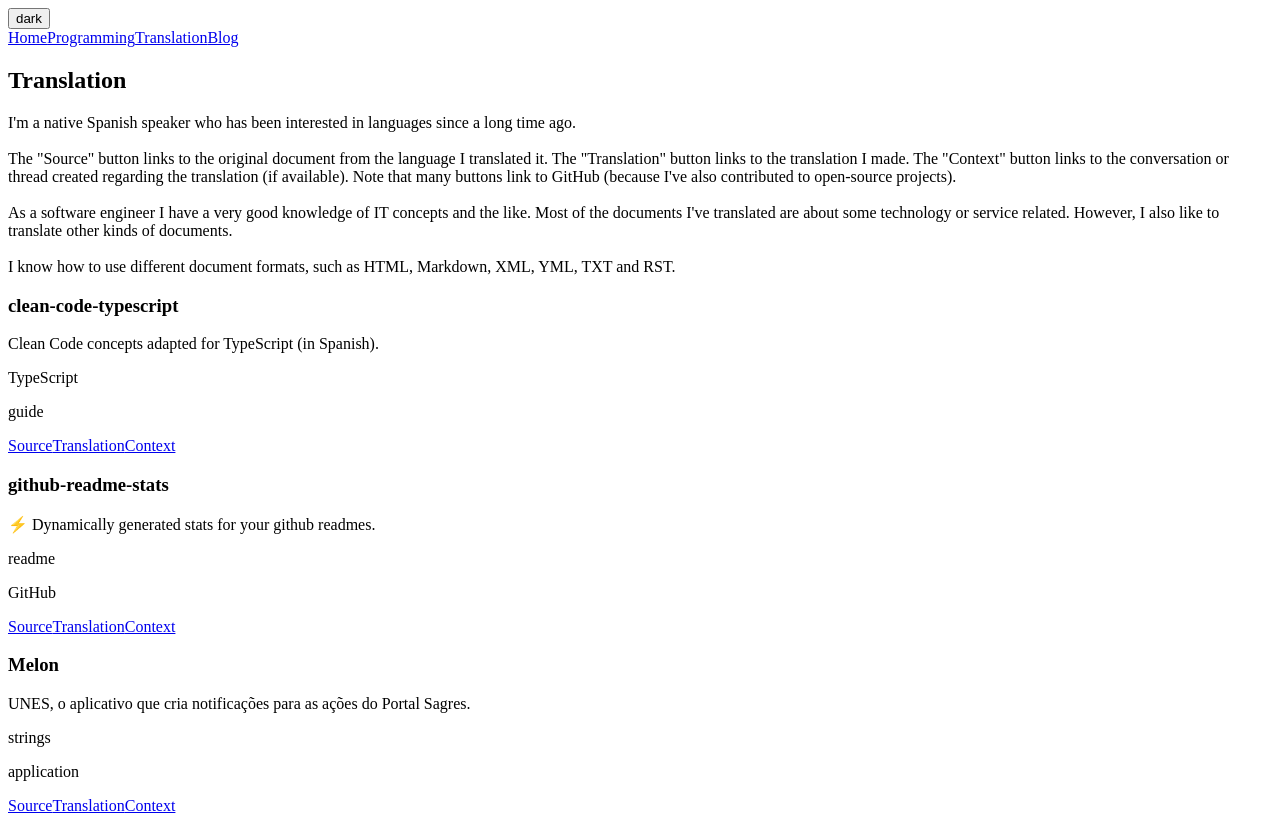
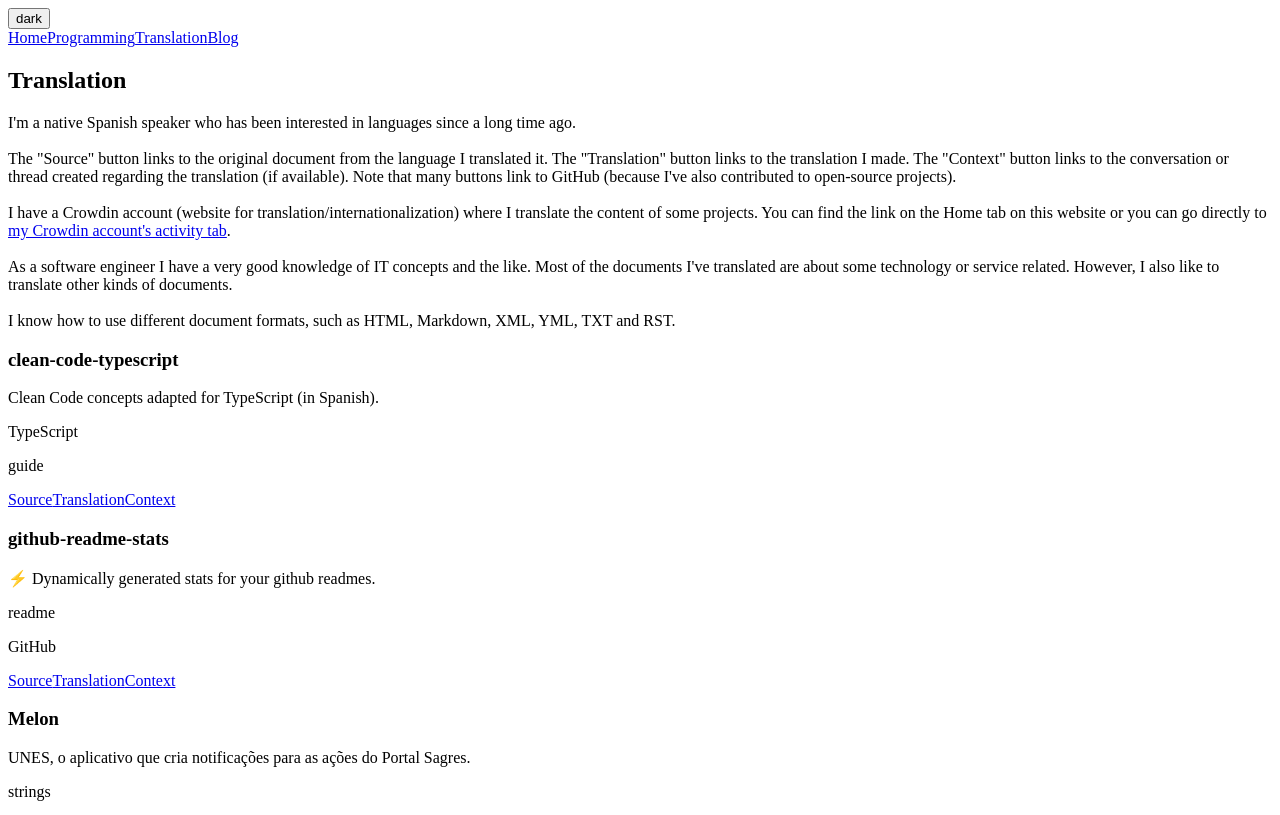
Before and after one commit to JoseDeFreitas/JoseDeFreitas-website, a Next.js app: page /translation in a window 1280 px wide. Shown: the top 815 px of the page. Built offline with nearby package versions, Linux system fonts and the light colour scheme.

Commit message:
Add link to Crowdin activity tab

```diff
--- a/pages/translation.js
+++ b/pages/translation.js
@@ -29,6 +29,9 @@ export default function Translation({ projectsList }) {
                             The "Context" button links to the conversation or thread created regarding
                             the translation (if available). Note that many buttons link to GitHub
                             (because I've also contributed to open-source projects).<br/><br/>
+                            I have a Crowdin account (website for translation/internationalization)
+                            where I translate the content of some projects. You can find the link on the Home
+                            tab on this website or you can go directly to <a href="https://crowdin.com/profile/josedefreitas/activity" className="text-lightBlue-500">my Crowdin account's activity tab</a>.<br/><br/>
                             As a software engineer I have a very good knowledge of IT concepts and the
                             like. Most of the documents I've translated are about some technology or
                             service related. However, I also like to translate other kinds of documents.<br/><br/>
```
